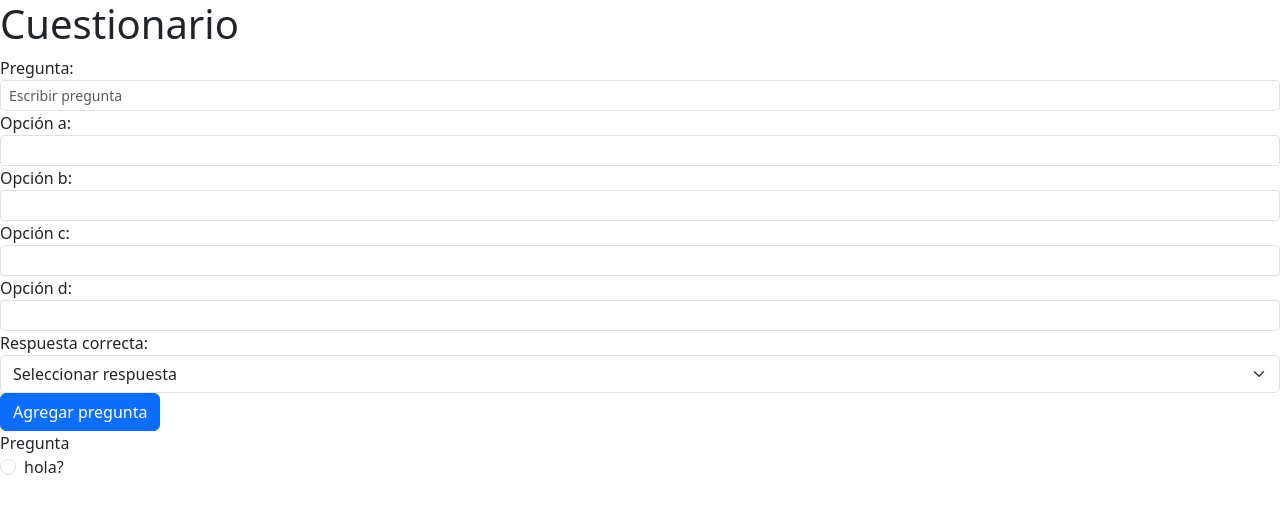
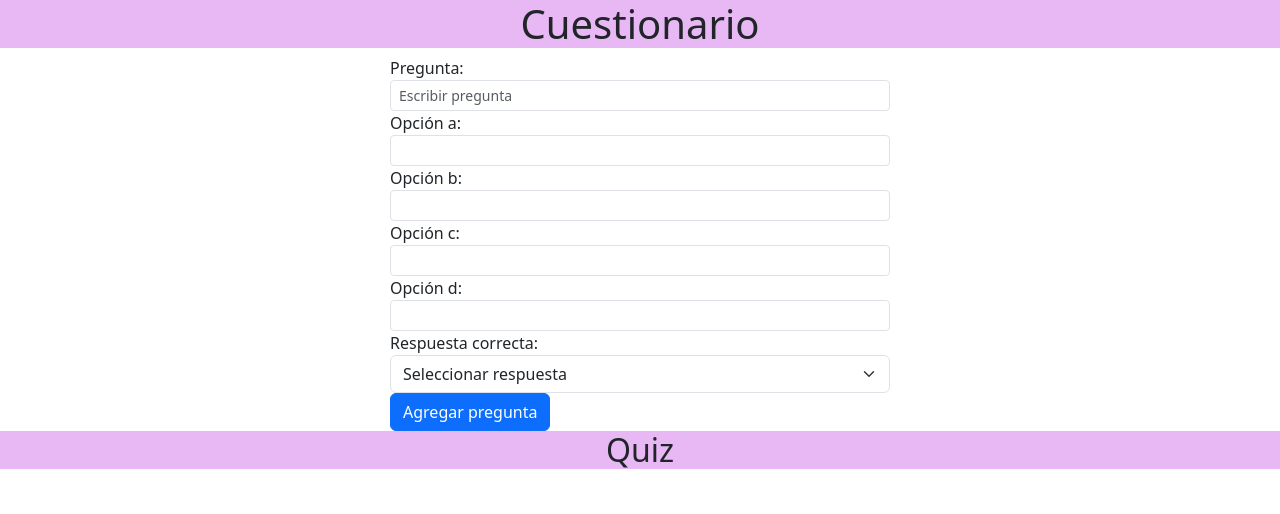
Before and after one commit to Marsh1100/quiz, a plain HTML site: page index.html in a window 1280 px wide. Drawn offline with nearby package versions, Linux system fonts and the light colour scheme.

Commit message:
feat: :lipstick: Cambios en la visualización

```diff
--- a/index.html
+++ b/index.html
@@ -17,7 +17,6 @@
 
 <body>
     <h1>Cuestionario</h1>
-
     <form id="question-form" class="form">
         <label for="question">Pregunta:</label>
         <input id="question" class="form-control form-control-sm" type="text" placeholder="Escribir pregunta" aria-label=".form-control-sm example">
@@ -47,12 +46,9 @@
 
     </form>
 
+    <h2>Quiz</h2>
     <section id="quiz" >
-        <span>Pregunta</span>
-        <div class="form-check">
-            <input class="form-check-input" type="radio" name="flexRadioDefault" id="flexRadioDefault1">
-            <label class="form-check-label" for="flexRadioDefault1">hola?</label>
-        </div>
+        <!--Se llena dinámicamente-->
     </section>
 
 
--- a/index.js
+++ b/index.js
@@ -8,7 +8,6 @@ class Question {
 
 }
 
-console.log(momentoComida);
 
 class QuestionManager {
     constructor() {
@@ -66,6 +65,8 @@ $questionForm.addEventListener("submit", (e)=>{
 
       console.log(questionManager)
       console.log(newQuestion)
+    }else{
+      alert("lksdflkasd_NO")
     };
 
 
@@ -91,7 +92,7 @@ function renderQuestions(){
     //Array desordenado
     let answers2 = shuffle(item.answers);
     console.log(answers2);
-    let html = `<span>${item.question}</span>
+    let html = `<br><span>${(i+1)+item.question}</span>
                 <div class="form-check">
                 <input value="A" class="form-check-input" type="radio" name="select"  >
                 <label class="form-check-label">${answers2[0]}</label>
--- a/styles.css
+++ b/styles.css
@@ -3,3 +3,19 @@
     padding: 0;
     box-sizing: border-box;
 }
+
+
+
+h1,h2,h3{
+    text-align: center;
+    background-color: rgb(231, 184, 243);
+}
+
+form{
+    width: 500px;
+    margin: auto;
+}
+section{
+    width: 500px;
+    margin: auto;
+}
```
